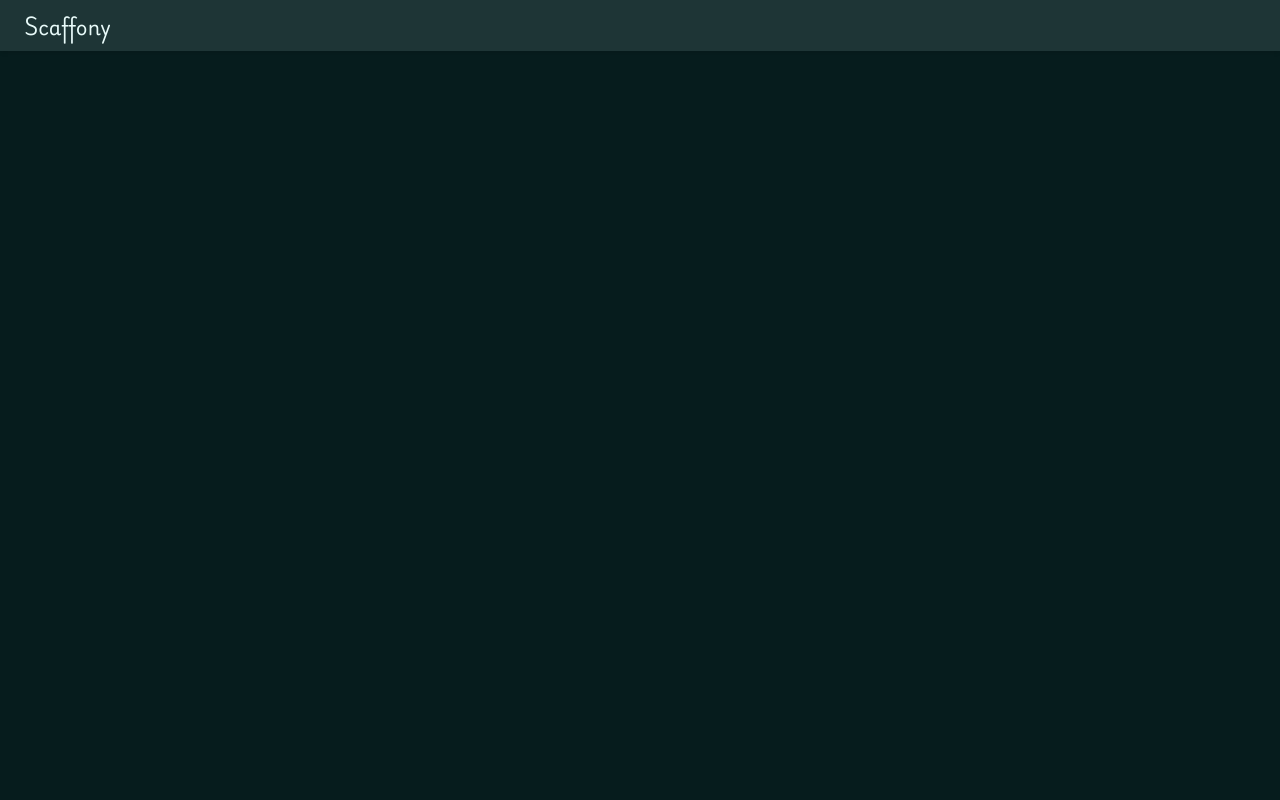
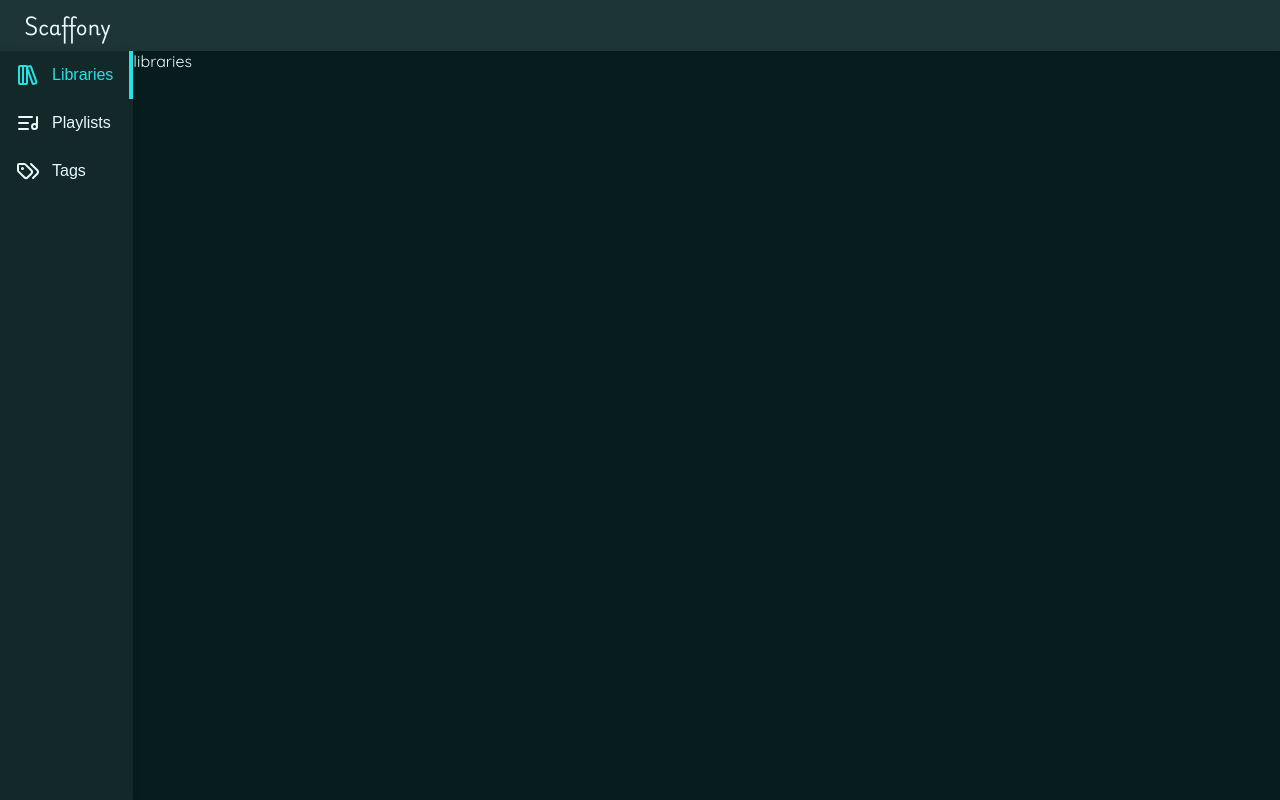
Before and after one commit to Picorims/scaffony, a SvelteKit app: page / in a window 1280 px wide. Built offline with nearby package versions, Linux system fonts and the light colour scheme.

Commit message:
✨ feat(app): add menu

```diff
--- a/package.json
+++ b/package.json
@@ -20,6 +20,7 @@
   },
   "license": "MPL-2.0",
   "dependencies": {
+    "@lucide/svelte": "^0.548.0",
     "@tauri-apps/api": "^2",
     "@tauri-apps/plugin-opener": "^2"
   },
--- /dev/null
+++ b/src/lib/components/atoms/MenuEntry.svelte
@@ -0,0 +1,57 @@
+<script lang="ts">
+    /*
+    Copyright (c) 2025 Charly Schmidt aka Picorims (picorims.contact@gmail.com), all rights reserved.
+
+    This Source Code Form is subject to the terms of the Mozilla Public
+    License, v. 2.0. If a copy of the MPL was not distributed with this
+    file, You can obtain one at https://mozilla.org/MPL/2.0/.
+    */
+
+    import { type Icon as IconType } from "@lucide/svelte";
+
+    interface IProps {
+        text: string;
+        Icon: typeof IconType;
+        active: boolean;
+        onclick: () => void;
+    }
+
+    const { text, Icon, active, onclick }: IProps = $props();
+</script>
+
+<button class:active {onclick}>
+    <Icon />
+    <span class="text">
+        {text}
+    </span>
+</button>
+
+<style>
+    button {
+        --border-size: 4px;
+        border: none;
+        background: none;
+        display: flex;
+        align-items: center;
+        padding: 0.75rem 1rem;
+        color: var(--text);
+        border-right: var(--border-size) solid transparent;
+        transition: 0.1s;
+    }
+    button:hover {
+        background-color: var(--background-lighter-2);
+        cursor: pointer;
+    }
+    button:active {
+        background-color: var(--background-lighter-0);
+    }
+    button.active {
+        border-right: var(--border-size) solid var(--primary);
+        color: var(--primary);
+    }
+
+    span.text {
+        margin-left: 0.75rem;
+        font-size: 1rem;
+    }
+</style>
--- a/src/lib/components/molecules/header.svelte
+++ b/src/lib/components/molecules/Header.svelte
@@ -20,7 +20,7 @@
         justify-content: space-between;
         padding: 0.5rem 1.5rem;
         box-shadow: 0 2px 4px rgba(0, 0, 0, 0.1);
-        background-color: var(--background-lighter-1);
+        background-color: var(--background-lighter-2);
         color: var(--text);
         font-family: var(--font-header);
         font-size: 1.25rem;
--- /dev/null
+++ b/src/lib/components/molecules/Menu.svelte
@@ -0,0 +1,51 @@
+<script lang="ts">
+    import { Icon, LibraryBig, ListMusic, Tags } from "@lucide/svelte";
+    import MenuEntry from "../atoms/MenuEntry.svelte";
+    import type { PageType } from "./Page.svelte";
+
+    interface IProps {
+        onnavigate: (page: PageType) => void;
+    }
+
+    const { onnavigate }: IProps = $props();
+    let page = $state<PageType>("libraries");
+
+    $effect(() => {
+        onnavigate(page);
+    });
+
+    /*
+    Copyright (c) 2025 Charly Schmidt aka Picorims (picorims.contact@gmail.com), all rights reserved.
+
+    This Source Code Form is subject to the terms of the Mozilla Public
+    License, v. 2.0. If a copy of the MPL was not distributed with this
+    file, You can obtain one at https://mozilla.org/MPL/2.0/.
+    */
+    const entries: Array<{ text: string; Icon: typeof Icon; page: PageType }> = [
+        { text: "Libraries", Icon: LibraryBig, page: "libraries" },
+        { text: "Playlists", Icon: ListMusic, page: "playlists" },
+        { text: "Tags", Icon: Tags, page: "tags" },
+    ];
+</script>
+
+<nav>
+    {#each entries as entry}
+        <MenuEntry
+            text={entry.text}
+            Icon={entry.Icon}
+            active={page === entry.page}
+            onclick={() => (page = entry.page)}
+        />
+    {/each}
+</nav>
+
+<style>
+    nav {
+        width: min-content;
+        height: 100%;
+        display: flex;
+        flex-direction: column;
+        background-color: var(--background-lighter-1);
+        box-shadow: 0 0 10px rgba(0, 0, 0, 0.1);
+    }
+</style>
--- /dev/null
+++ b/src/lib/components/molecules/Page.svelte
@@ -0,0 +1,22 @@
+<script module lang="ts">
+    /*
+    Copyright (c) 2025 Charly Schmidt aka Picorims (picorims.contact@gmail.com), all rights reserved.
+
+    This Source Code Form is subject to the terms of the Mozilla Public
+    License, v. 2.0. If a copy of the MPL was not distributed with this
+    file, You can obtain one at https://mozilla.org/MPL/2.0/.
+    */
+
+    export type PageType = "libraries" | "playlists" | "tags";
+</script>
+
+<script lang="ts">
+    interface IProps {
+        activePage: PageType;
+    }
+    const { activePage }: IProps = $props();
+</script>
+
+<span>
+    {activePage}
+</span>
--- a/src/routes/+page.svelte
+++ b/src/routes/+page.svelte
@@ -1,10 +1,16 @@
 <script lang="ts">
-    import Header from "../lib/components/molecules/header.svelte";
+    import Menu from "$lib/components/molecules/Menu.svelte";
+    import type { PageType } from "$lib/components/molecules/Page.svelte";
+    import Header from "../lib/components/molecules/Header.svelte";
+    import Page from "$lib/components/molecules/Page.svelte";
 
+    let activePage: PageType = "libraries";
 </script>
 
-<main class="container">
-    <Header />
+<Header />
+<main>
+    <Menu onnavigate={(p) => activePage = p} />
+    <Page {activePage} />
 </main>
 
 <style>
@@ -22,4 +28,13 @@
         overflow: hidden;
         font-family: "Quicksand", sans-serif;
     }
+
+    main {
+        flex: 1;
+        width: 100vw;
+        height: 100%;
+        min-height: 0;
+
+        display: flex;
+    }
 </style>
--- a/static/css/global.css
+++ b/static/css/global.css
@@ -4,7 +4,11 @@
 :root {
     --text: #e9fbfa;
     --background: #061c1d;
-    --background-lighter-1: oklch(from var(--background) calc(l + 0.1) c h);
+    --background-lighter-0: oklch(from var(--background) calc(l + 0.025) c h);
+    --background-lighter-1: oklch(from var(--background) calc(l + 0.05) c h);
+    --background-lighter-2: oklch(from var(--background) calc(l + 0.1) c h);
+    --background-darker-1: oklch(from var(--background) calc(l - 0.05) c h);
+    --background-darker-2: oklch(from var(--background) calc(l - 0.1) c h);
     --primary: #26e2e5;
     --secondary: #175275;
     --accent: #39d976;
```
Also changed, not shown: src/lib/components/pages/Libraries.svelte (added, +11 -0 lines), src/lib/components/pages/Playlists.svelte (added, +11 -0 lines), src/lib/components/pages/Tags.svelte (added, +11 -0 lines), 2 other files (tests, documents, lock files or other folders).
